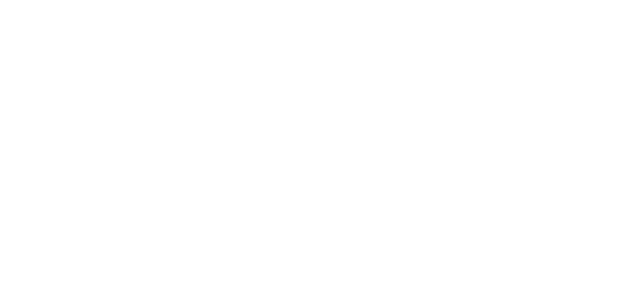
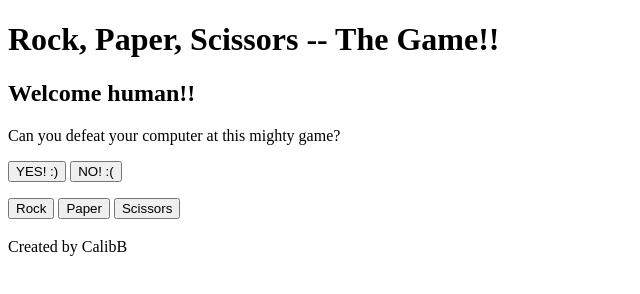
Before and after one commit to CalibB/rock-paper-scissors, a plain HTML site: page index.html in a window 1280 px wide. Shown: the whole page, without its empty margins (0-640 px from the left). Drawn offline with Linux system fonts and the light colour scheme.

Commit message:
created rough draft of UI in index.html

```diff
--- a/index.html
+++ b/index.html
@@ -4,9 +4,53 @@
     <meta charset="UTF-8">
     <meta http-equiv="X-UA-Compatible" content="IE=edge">
     <meta name="viewport" content="width=device-width, initial-scale=1.0">
+    <script src="./js/rockPaperScissors.js" defer></script>
     <title>Rock Paper Scissors</title>
 </head>
 <body>
-    <script src="./js/rockPaperScissors.js"></script>
+    <header class="head">
+        <h1 class="header__title">
+            Rock, Paper, Scissors -- The Game!!
+        </h1>
+    </header>
+
+    <main class="main">
+        <div class="greeting">
+            <h2 class="greeting__text">
+                Welcome human!!
+            </h2>
+            <p class="greeting__subtext">
+                Can you defeat your computer at this mighty game?
+            </p>
+            <button class="greeting-yes__btn">
+                YES! :)
+            </button>
+            <button class="greeting-no__btn">
+                NO! :(
+            </button>
+        </div>
+        <div class="main__selection">
+            <div class="score__display">
+                <p class="computer__score"></p>
+                <p class="your__score"></p>
+            </div>
+            <button class="rock__btn">
+                Rock
+            </button>
+            <button class="paper__btn">
+                Paper
+            </button>
+            <button class="scissors__btn">
+                Scissors
+            </button>
+        </div>
+        <div class="endgame">
+            <h3 class="endgame__text"></h3>
+        </div>
+    </main>
+
+    <footer class="footer">
+        <p class="footer__text">Created by CalibB</p>
+    </footer>
 </body>
 </html>
```
